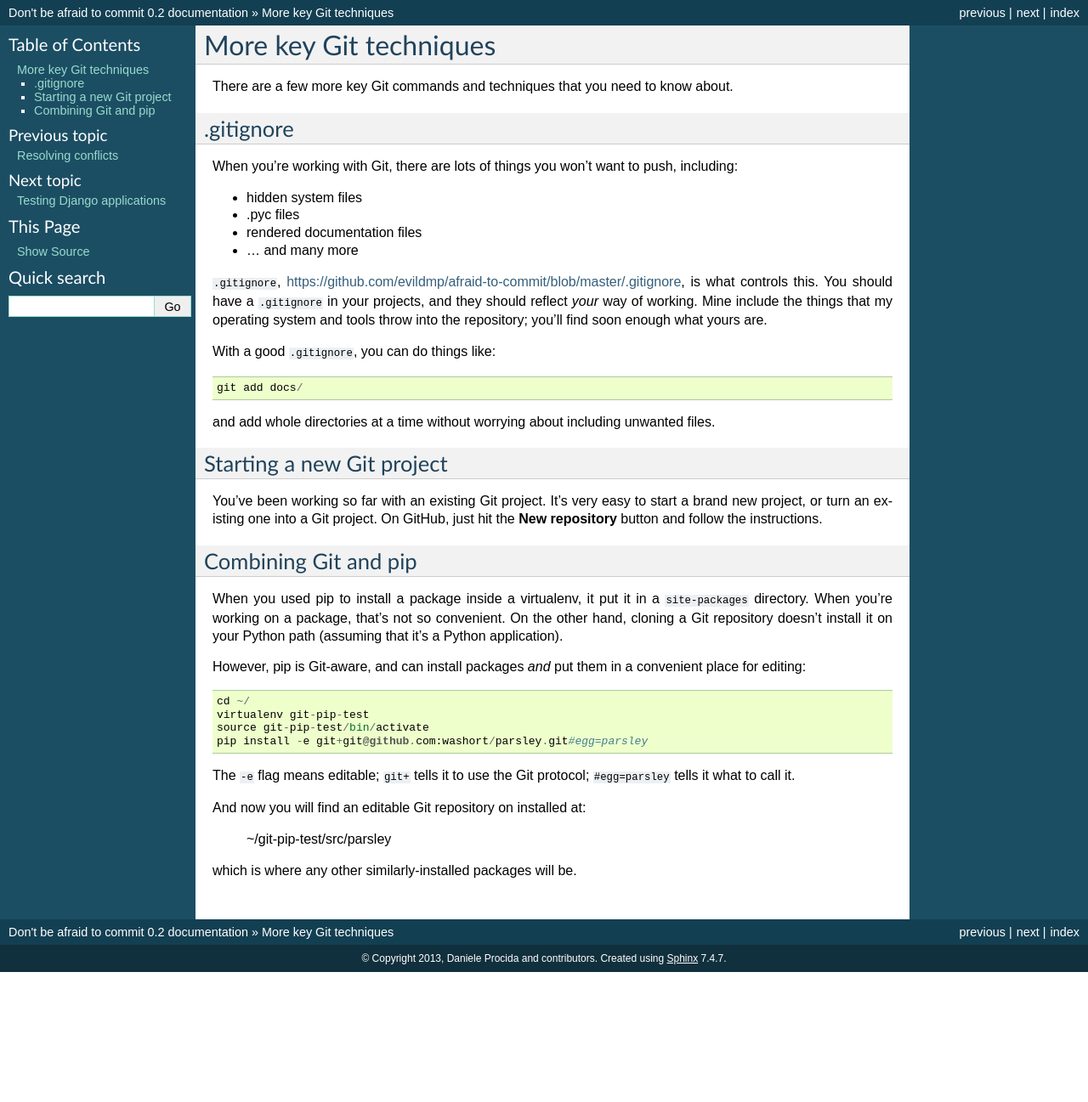
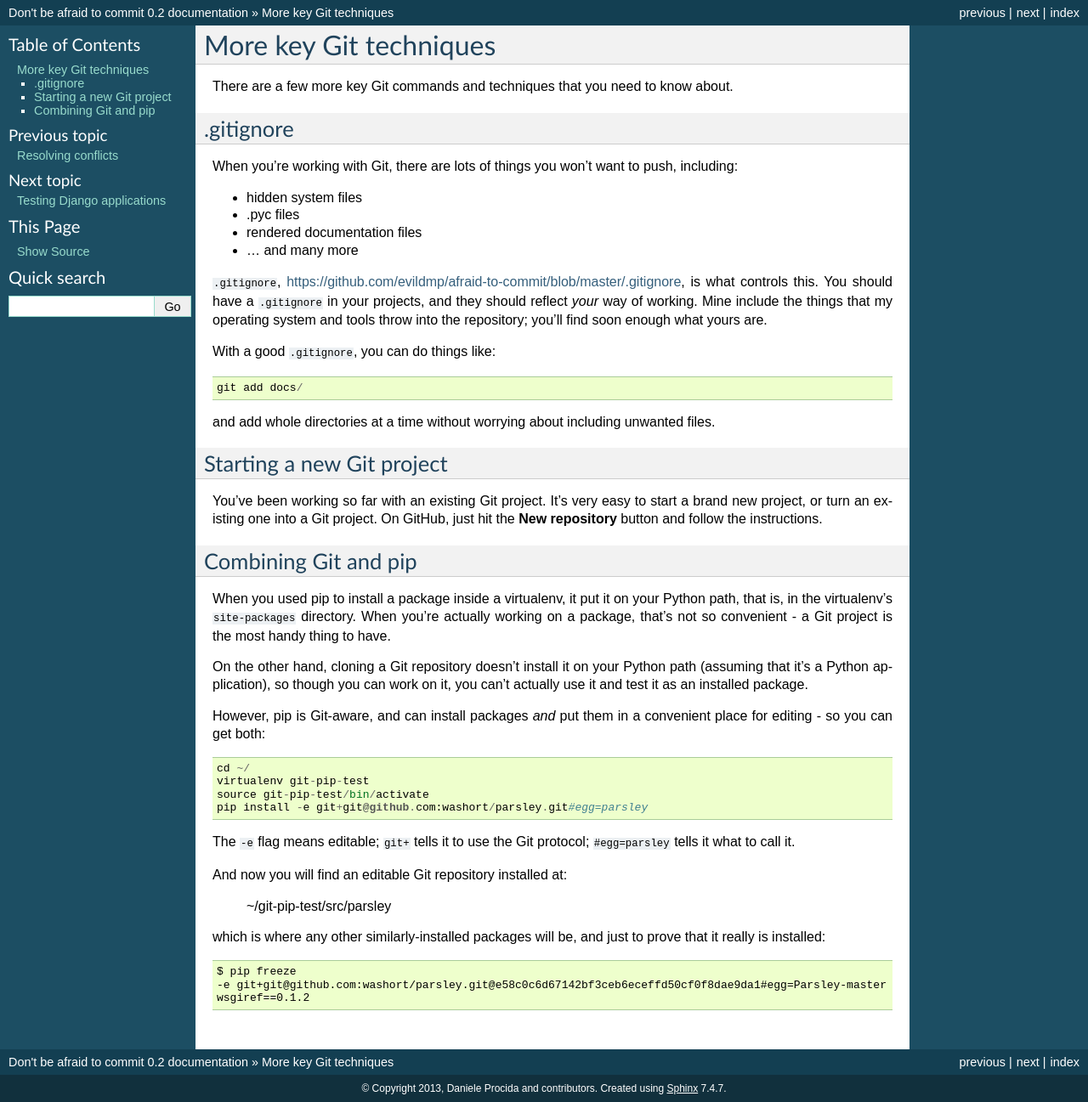
Before and after one commit to evildmp/afraid-to-commit, a Sphinx documentation site: the page built from docs/moregit.rst, in a window 1280 px wide. Shown: the whole page at 85% size. Built offline with Sphinx 7.4.7, drawn with Linux system fonts in a browser that asks for light colours; before the commit the page ends 1144 px from its top, so only the background shows below that.

Commit message:
more git docs

```diff
--- a/docs/moregit.rst
+++ b/docs/moregit.rst
@@ -39,9 +39,17 @@ GitHub, just hit the **New repository** button and follow the instructions.
 Combining Git and pip
 =====================
 
-When you used pip to install a package inside a virtualenv, it put it in a ``site-packages`` directory. When you're working on a package, that's not so convenient. On the other hand, cloning a Git repository doesn't install it on your Python path (assuming that it's a Python application).
+When you used pip to install a package inside a virtualenv, it put it on your
+Python path, that is, in the virtualenv's ``site-packages`` directory. When
+you're actually working on a package, that's not so convenient - a Git project
+is the most handy thing to have.
 
-However, pip is Git-aware, and can install packages *and* put them in a convenient place for editing::
+On the other hand, cloning a Git repository doesn't install it on your Python
+path (assuming that it's a Python application), so though you can work on it,
+you can't actually use it and test it as an installed package.
+
+However, pip is Git-aware, and can install packages *and* put them in a
+convenient place for editing - so you can get both::
 
     cd ~/
     virtualenv git-pip-test
@@ -50,8 +58,12 @@ However, pip is Git-aware, and can install packages *and* put them in a convenie
 
 The ``-e`` flag means editable; ``git+`` tells it to use the Git protocol; ``#egg=parsley`` tells it what to call it.
 
-And now you will find an editable Git repository on installed at:
+And now you will find an editable Git repository installed at:
 
     ~/git-pip-test/src/parsley
 
-which is where any other similarly-installed packages will be.
+which is where any other similarly-installed packages will be, and just to prove that it really is installed::
+
+    $ pip freeze
+    -e git+git@github.com:washort/parsley.git@e58c0c6d67142bf3ceb6eceffd50cf0f8dae9da1#egg=Parsley-master
+    wsgiref==0.1.2
```
Also changed, not shown: docs/conflicts.rst (+4 -4 lines).
